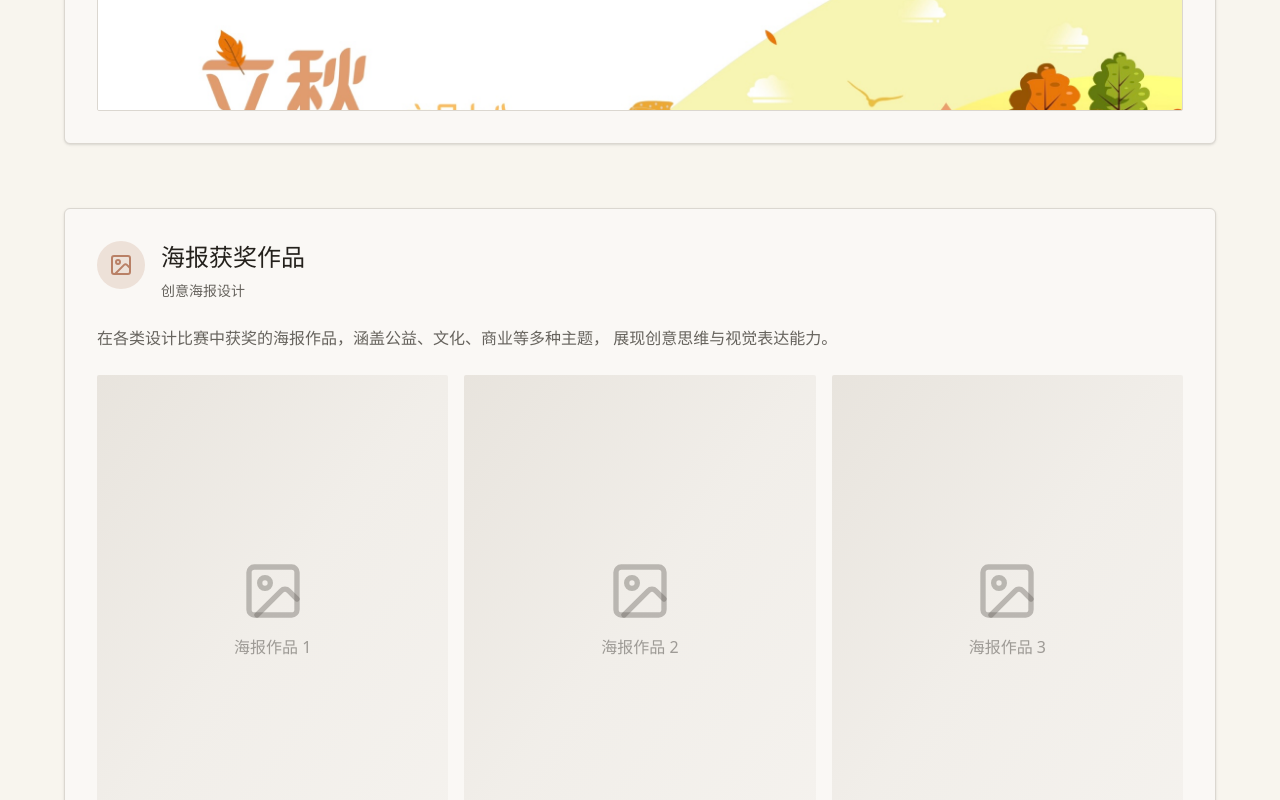
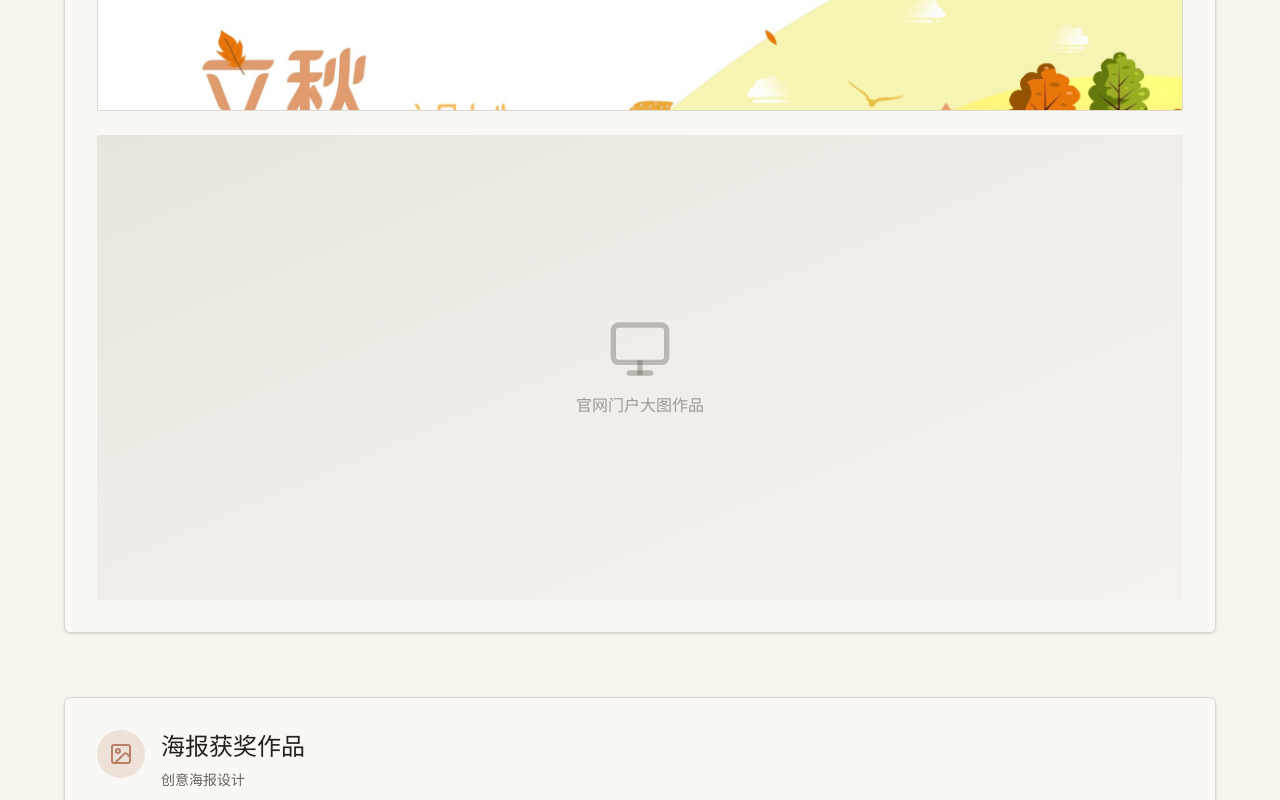
Before and after one commit to Mia1017/v0-designer-brand-tk, a Next.js app: page /v0-designer-brand-tk/design in a window 1280 px wide. Shown: the part 891-1691 px from the top of the page. Built offline with nearby package versions, Linux system fonts and the light colour scheme.

Commit message:
Update page.tsx

```diff
--- a/app/design/page.tsx
+++ b/app/design/page.tsx
@@ -41,13 +41,20 @@ export default function DesignPage() {
               负责成都理工大学官方网站首页轮播大图的设计制作，
               结合校园文化与时事热点，呈现学校的多元风采。
             </p>
-            <div className="aspect-[21/9] overflow-hidden rounded-lg border border-border bg-muted">
+            {/* 加入的成都理工大学轮播大图图片 */}
+            <div className="mb-6 rounded-lg overflow-hidden border border-border aspect-[21/9]">
               <img
-                src="/v0-designer-brand-tk/qswl.jpg"
-                alt="成都理工大学官网门户大图作品"
+                src="/qswl.jpg"
+                alt="成都理工大学官网轮播大图作品"
                 className="w-full h-full object-cover"
               />
             </div>
+            {/* 保留原始的占位符，如果不需要可以自行删除下方 ImagePlaceholder 组件 */}
+            <ImagePlaceholder
+              icon={Monitor}
+              text="官网门户大图作品"
+              aspectRatio="aspect-[21/9]"
+            />
           </div>
 
           {/* 海报获奖作品 */}
@@ -158,7 +165,7 @@ export default function DesignPage() {
             </div>
           </div>
 
-          {/* 手书动画尝试 */}
+          {/* 手术动画尝试 */}
           <div className="bg-card rounded-xl p-8 shadow-sm border border-border">
             <div className="flex items-start gap-4 mb-6">
               <div className="w-12 h-12 rounded-full bg-accent/20 flex items-center justify-center shrink-0">
```
